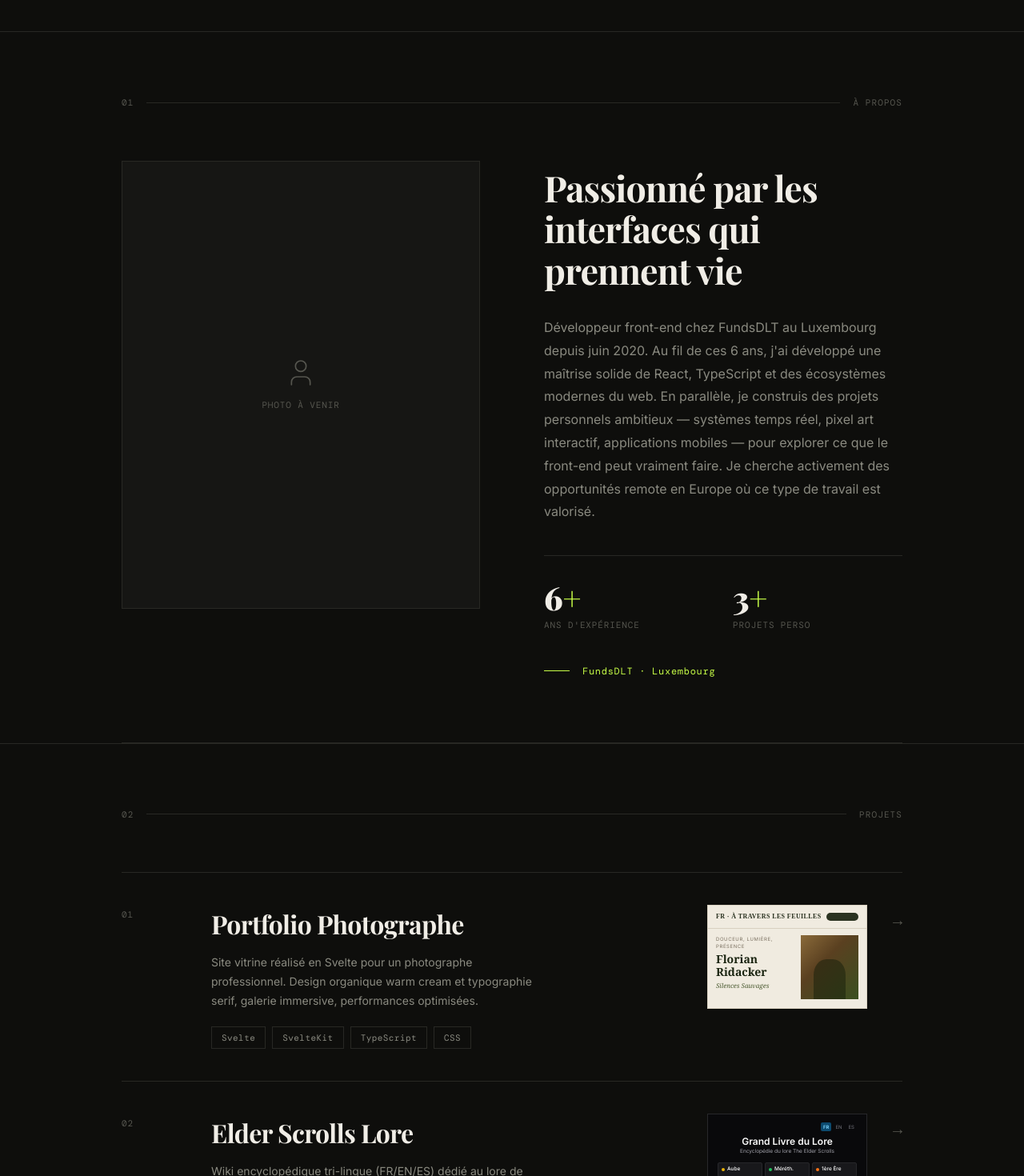
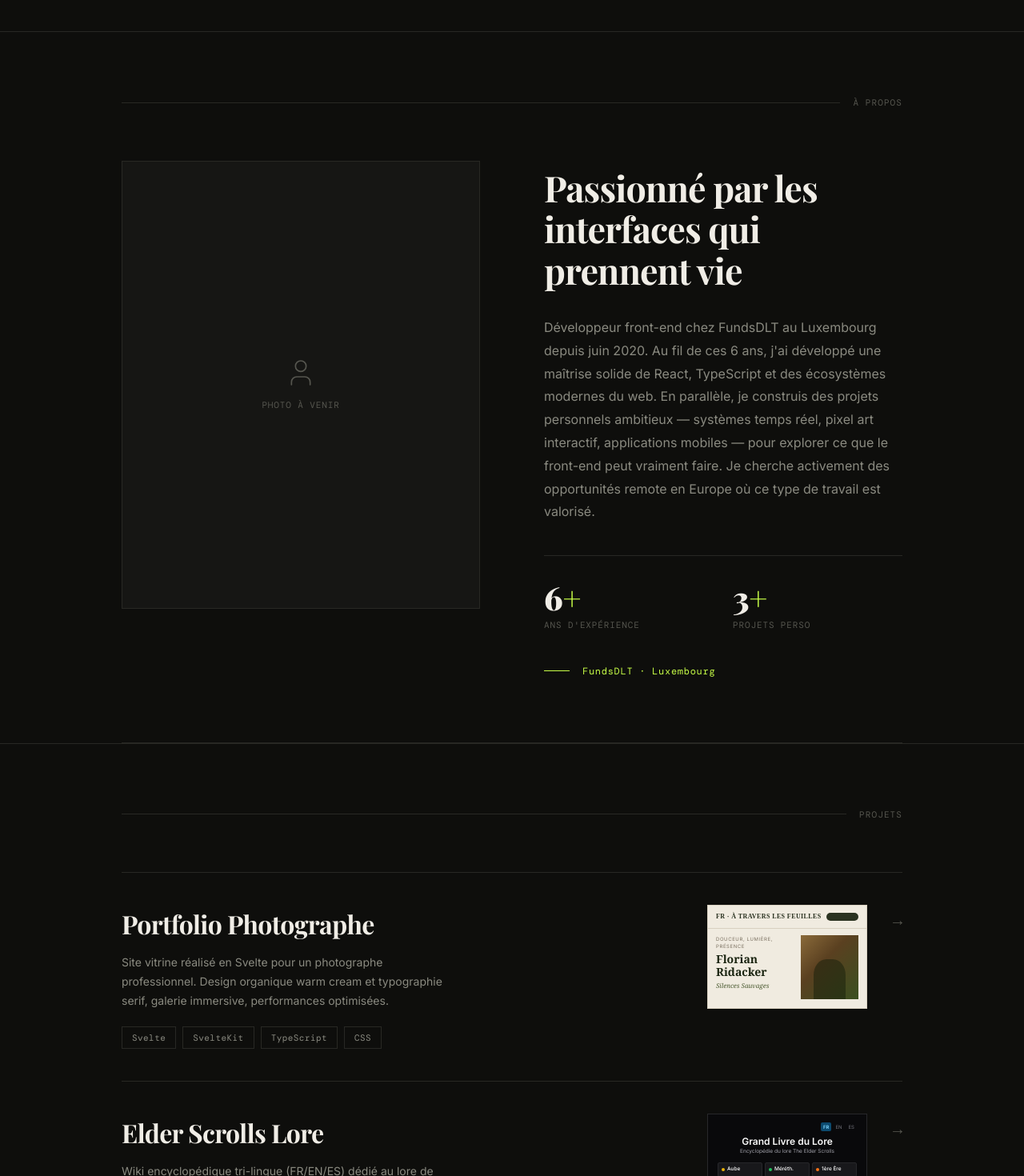
Before and after one commit to Nathan57250/nathan-ridacker-portfolio, a React (Vite) app: page / in a window 1280 px wide. Shown: the part 760-2230 px from the top of the page at 80% size. Built offline with nearby package versions, Linux system fonts and the light colour scheme.

Commit message:
refactor: remove section and project numbering
Keeps the horizontal divider + uppercase section label, drops the
01/02/03/04 prefixes on both section headers and project cards.

```diff
--- a/src/components/sections/About.tsx
+++ b/src/components/sections/About.tsx
@@ -13,7 +13,6 @@ export default function About() {
 
           {/* Section label */}
           <div style={{ display: 'flex', alignItems: 'center', gap: '16px', marginBottom: '64px' }}>
-            <span style={{ fontFamily: 'DM Mono, monospace', fontSize: '11px', color: 'var(--color-muted)', letterSpacing: '0.1em' }}>01</span>
             <div style={{ flex: 1, height: '1px', background: 'var(--color-border)' }} />
             <span style={{ fontFamily: 'DM Mono, monospace', fontSize: '11px', color: 'var(--color-muted)', letterSpacing: '0.1em' }}>{t('about.section_label').toUpperCase()}</span>
           </div>
--- a/src/components/sections/Contact.tsx
+++ b/src/components/sections/Contact.tsx
@@ -12,7 +12,6 @@ export default function Contact() {
 
           {/* Section label */}
           <div style={{ display: 'flex', alignItems: 'center', gap: '16px', marginBottom: '80px' }}>
-            <span style={{ fontFamily: 'DM Mono, monospace', fontSize: '11px', color: 'var(--color-muted)', letterSpacing: '0.1em' }}>04</span>
             <div style={{ flex: 1, height: '1px', background: 'var(--color-border)' }} />
             <span style={{ fontFamily: 'DM Mono, monospace', fontSize: '11px', color: 'var(--color-muted)', letterSpacing: '0.1em' }}>{t('contact.section_label').toUpperCase()}</span>
           </div>
--- a/src/components/sections/Projects.tsx
+++ b/src/components/sections/Projects.tsx
@@ -239,7 +239,6 @@ export default function Projects() {
 
           {/* Section label */}
           <div style={{ display: 'flex', alignItems: 'center', gap: '16px', marginBottom: '64px' }}>
-            <span style={{ fontFamily: 'DM Mono, monospace', fontSize: '11px', color: 'var(--color-muted)', letterSpacing: '0.1em' }}>02</span>
             <div style={{ flex: 1, height: '1px', background: 'var(--color-border)' }} />
             <span style={{ fontFamily: 'DM Mono, monospace', fontSize: '11px', color: 'var(--color-muted)', letterSpacing: '0.1em' }}>{t('projects.section_label').toUpperCase()}</span>
           </div>
@@ -264,7 +263,7 @@ export default function Projects() {
                   } : {})}
                   style={{
                     display: 'grid',
-                    gridTemplateColumns: '80px 1fr auto',
+                    gridTemplateColumns: '1fr auto',
                     gap: '32px',
                     alignItems: 'start',
                     padding: '40px 0',
@@ -285,11 +284,6 @@ export default function Projects() {
                     el.style.margin = '0'
                   }}
                 >
-                  {/* Number */}
-                  <span style={{ fontFamily: 'DM Mono, monospace', fontSize: '11px', color: 'var(--color-muted)', letterSpacing: '0.08em', paddingTop: '4px' }}>
-                    {String(i + 1).padStart(2, '0')}
-                  </span>
-
                   {/* Content + Preview */}
                   <div style={{ display: 'flex', gap: '40px', alignItems: 'flex-start' }}>
                     <div style={{ flex: 1 }}>
--- a/src/components/sections/Skills.tsx
+++ b/src/components/sections/Skills.tsx
@@ -18,7 +18,6 @@ export default function Skills() {
 
           {/* Section label */}
           <div style={{ display: 'flex', alignItems: 'center', gap: '16px', marginBottom: '64px' }}>
-            <span style={{ fontFamily: 'DM Mono, monospace', fontSize: '11px', color: 'var(--color-muted)', letterSpacing: '0.1em' }}>03</span>
             <div style={{ flex: 1, height: '1px', background: 'var(--color-border)' }} />
             <span style={{ fontFamily: 'DM Mono, monospace', fontSize: '11px', color: 'var(--color-muted)', letterSpacing: '0.1em' }}>{t('skills.section_label').toUpperCase()}</span>
           </div>
```
